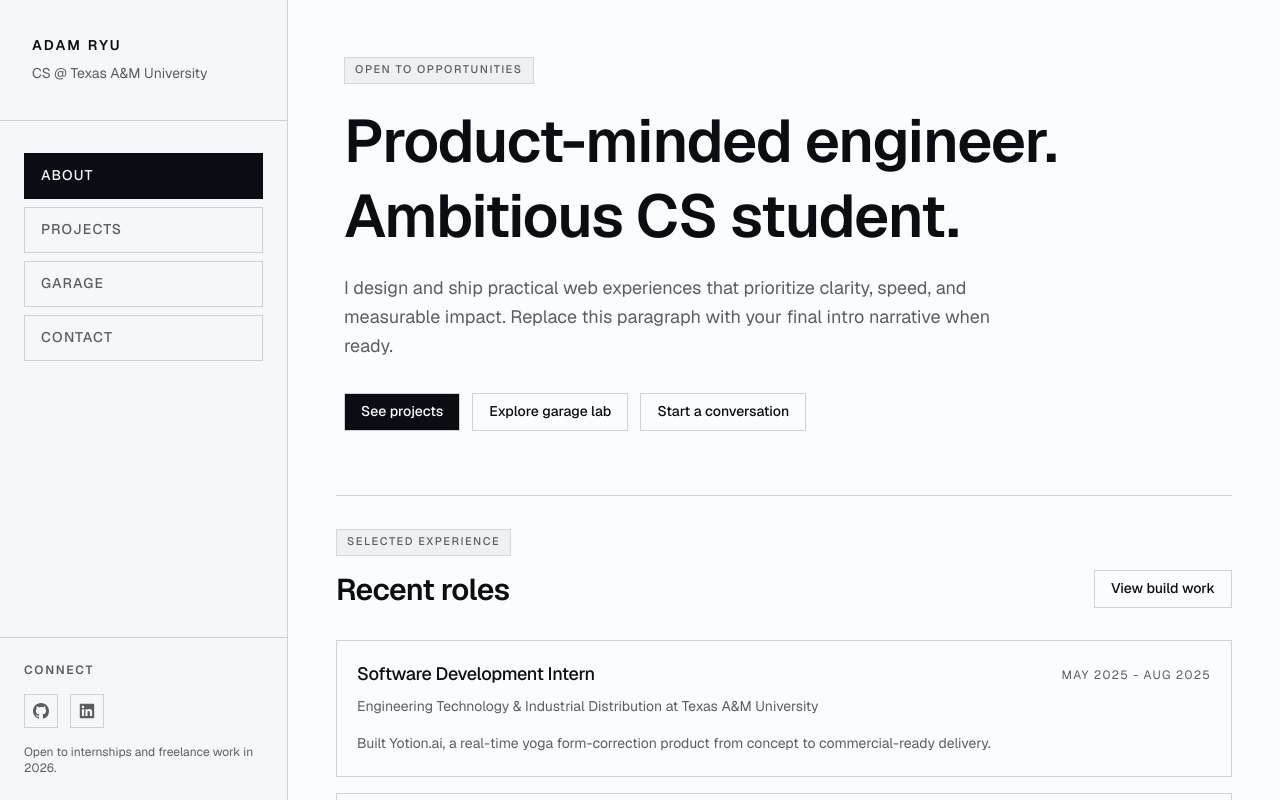
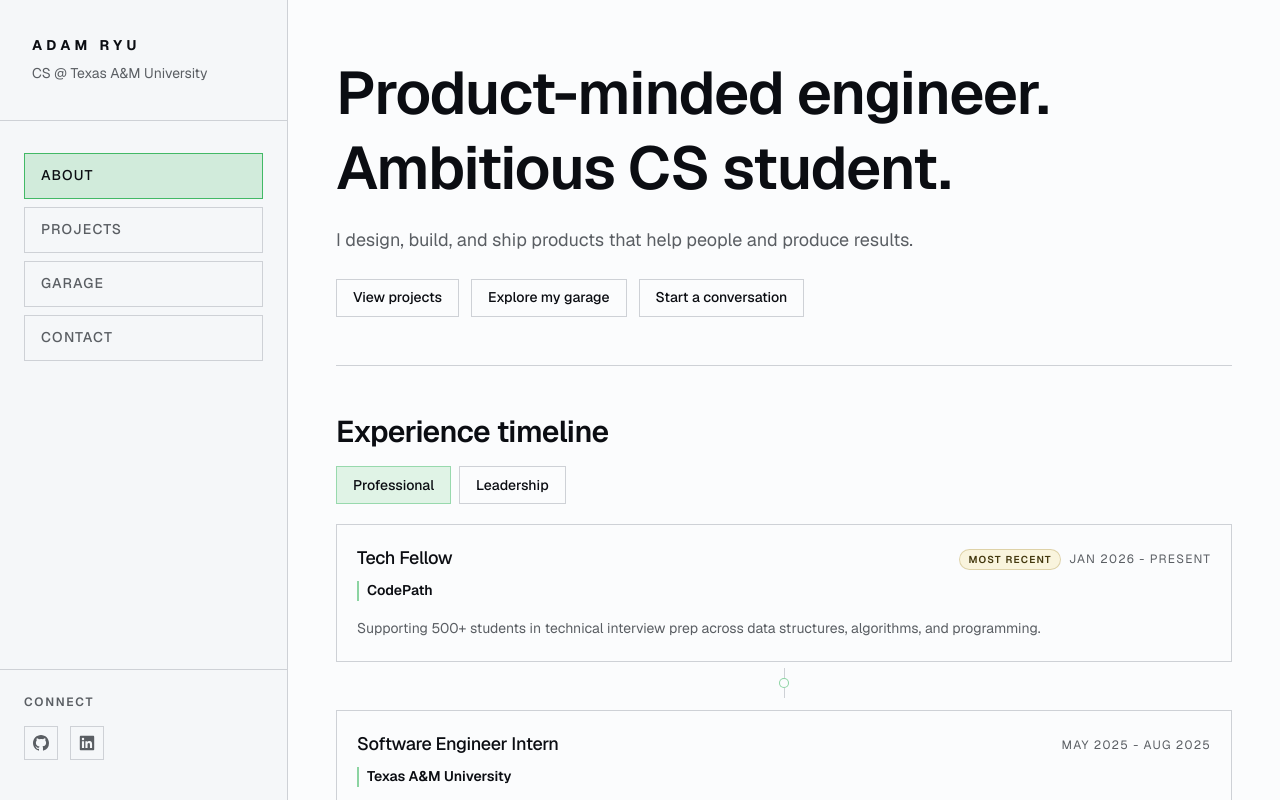
Before and after one commit to adavidryu/portfolio, a Next.js app: page / in a window 1280 px wide. Shown: the top 800 px of the page. Built offline with nearby package versions, Linux system fonts and the light colour scheme.

Commit message:
feat: heavily improve ux and strip down unnecessary features

```diff
--- a/app/garage/page.tsx
+++ b/app/garage/page.tsx
@@ -72,8 +72,7 @@ export default async function Garage() {
       <ContentArea>
         <section className="space-y-12">
           <div className="section-wrap">
-            <span className="eyebrow">Garage Lab</span>
-            <h1 className="mt-5 max-w-4xl text-4xl font-semibold leading-tight md:text-5xl">
+            <h1 className="max-w-4xl text-4xl font-semibold leading-tight md:text-5xl">
               Maintenance, mods, and repairs.<br />My love for wrenching.
             </h1>
             <p className="mt-4 max-w-3xl text-base leading-relaxed text-muted-foreground">
@@ -84,14 +83,13 @@ export default async function Garage() {
           <div className="section-rule">
             <div className="flex flex-wrap items-end justify-between gap-3">
               <div>
-                <span className="eyebrow">Recent videos</span>
-                <h2 className="mt-4 text-2xl font-semibold md:text-3xl">Latest from @q50ryu</h2>
+                <h2 className="text-2xl font-semibold md:text-3xl">Latest from @q50ryu</h2>
               </div>
               <a
                 href="https://www.tiktok.com/@q50ryu"
                 target="_blank"
                 rel="noopener noreferrer"
-                className="action-link"
+                className="action-link action-link--accent"
               >
                 Open TikTok profile
               </a>
--- a/app/globals.css
+++ b/app/globals.css
@@ -57,12 +57,12 @@
   --secondary-foreground: oklch(0.2 0.01 260);
   --muted: oklch(0.965 0.003 260);
   --muted-foreground: oklch(0.48 0.01 260);
-  --accent: oklch(0.69 0.16 250);
+  --accent: oklch(0.7 0.16 150);
   --accent-foreground: oklch(0.985 0.002 260);
   --destructive: oklch(0.577 0.245 27.325);
   --border: oklch(0.86 0.008 260);
   --input: oklch(0.89 0.008 260);
-  --ring: oklch(0.62 0.11 250);
+  --ring: oklch(0.68 0.12 150);
   --chart-1: oklch(0.646 0.222 41.116);
   --chart-2: oklch(0.6 0.118 184.704);
   --chart-3: oklch(0.398 0.07 227.392);
@@ -75,7 +75,7 @@
   --sidebar-accent: oklch(0.955 0.004 260);
   --sidebar-accent-foreground: oklch(0.2 0.01 260);
   --sidebar-border: oklch(0.86 0.008 260);
-  --sidebar-ring: oklch(0.62 0.11 250);
+  --sidebar-ring: oklch(0.68 0.12 150);
 }
 
 .dark {
@@ -91,12 +91,12 @@
   --secondary-foreground: oklch(0.97 0.002 260);
   --muted: oklch(0.24 0.01 260);
   --muted-foreground: oklch(0.72 0.01 260);
-  --accent: oklch(0.74 0.15 250);
-  --accent-foreground: oklch(0.16 0.01 260);
+  --accent: oklch(0.76 0.13 150);
+  --accent-foreground: oklch(0.12 0.01 260);
   --destructive: oklch(0.704 0.191 22.216);
   --border: oklch(1 0 0 / 16%);
   --input: oklch(1 0 0 / 20%);
-  --ring: oklch(0.72 0.14 250);
+  --ring: oklch(0.74 0.12 150);
   --chart-1: oklch(0.488 0.243 264.376);
   --chart-2: oklch(0.696 0.17 162.48);
   --chart-3: oklch(0.769 0.188 70.08);
@@ -109,7 +109,7 @@
   --sidebar-accent: oklch(0.26 0.01 260);
   --sidebar-accent-foreground: oklch(0.97 0.002 260);
   --sidebar-border: oklch(1 0 0 / 16%);
-  --sidebar-ring: oklch(0.72 0.14 250);
+  --sidebar-ring: oklch(0.74 0.12 150);
 }
 
 @layer base {
@@ -119,6 +119,10 @@
   body {
     @apply bg-background text-foreground font-sans;
     text-rendering: geometricPrecision;
+    background-image:
+      radial-gradient(circle at 12% 10%, oklch(0.96 0.02 250 / 0.45), transparent 26%),
+      radial-gradient(circle at 86% 6%, oklch(0.95 0.015 255 / 0.32), transparent 22%);
+    background-attachment: fixed;
   }
 
   h1,
@@ -126,6 +130,10 @@
   h3,
   h4 {
     letter-spacing: -0.02em;
+  }
+
+  a {
+    color: inherit;
   }
 }
 
@@ -139,10 +147,21 @@
   }
 
   .eyebrow {
-    @apply inline-flex items-center border border-border/80 bg-secondary px-2.5 py-1 text-[11px] font-medium uppercase tracking-[0.14em] text-muted-foreground;
+    @apply inline-flex items-center border border-border/80 bg-secondary/70 px-2.5 py-1 text-[11px] font-medium uppercase tracking-[0.14em] text-muted-foreground;
   }
 
   .action-link {
-    @apply inline-flex items-center gap-2 border border-border px-4 py-2 text-sm font-medium transition-colors hover:bg-secondary/70;
+    @apply inline-flex items-center gap-2 border border-border bg-background px-4 py-2 text-sm font-medium text-foreground transition-colors hover:border-foreground/40 hover:bg-secondary/70;
+  }
+
+  .action-link--accent {
+    @apply border-accent/45 bg-accent/15 text-foreground hover:border-accent hover:bg-accent/25;
+  }
+
+  .status-chip {
+    @apply inline-flex items-center rounded-full border px-2 py-0.5 text-[10px] font-semibold uppercase tracking-[0.12em];
+    border-color: oklch(0.78 0.08 95 / 0.55);
+    background-color: oklch(0.95 0.05 95 / 0.6);
+    color: oklch(0.34 0.06 95);
   }
 }
--- a/app/page.tsx
+++ b/app/page.tsx
@@ -1,28 +1,85 @@
+ 'use client';
+
+import { useState } from 'react';
 import SideNav from '../components/SideNav';
 import ContentArea from '../components/ContentArea';
 
+type ExperienceTab = 'professional' | 'leadership';
+
+interface ExperienceItem {
+  role: string;
+  org: string;
+  period: string;
+  summary: string;
+  isMostRecent?: boolean;
+}
+
+const professionalExperiences: ExperienceItem[] = [
+  {
+    role: 'Tech Fellow',
+    org: 'CodePath',
+    period: 'Jan 2026 - Present',
+    summary:
+      'Supporting 500+ students in technical interview prep across data structures, algorithms, and programming.',
+    isMostRecent: true,
+  },
+  {
+    role: 'Software Engineer Intern',
+    org: 'Texas A&M University',
+    period: 'May 2025 - Aug 2025',
+    summary:
+      'Led a 4-person team to build a full-stack, market-ready fitness form-correction app using MediaPipe, an LLM, and modern frameworks.',
+  },
+  {
+    role: 'Software Engineer Fellow',
+    org: 'Headstarter',
+    period: 'Jul 2024 - Sep 2024',
+    summary:
+      'Built 4 AI projects with modern tools through project-based learning, competitions, networking, and career development.',
+  },
+];
+
+const leadershipExperiences: ExperienceItem[] = [
+  {
+    role: 'Workshops Officer',
+    org: 'Aggie Coding Club (Texas A&M University)',
+    period: 'Apr 2025 - Present',
+    summary:
+      'Coordinate outreach and hands-on coding workshops that bring new and experienced builders together through shared technical passion.',
+    isMostRecent: true,
+  },
+  {
+    role: 'Engineering Peer Mentor',
+    org: 'Texas A&M University',
+    period: 'Add dates',
+    summary:
+      'Mentored 30+ first-year engineering students through weekly sessions on academics, career planning, and campus support resources.',
+  },
+];
+
 export default function Home() {
+  const [experienceTab, setExperienceTab] = useState<ExperienceTab>('professional');
+  const experiences = experienceTab === 'professional' ? professionalExperiences : leadershipExperiences;
+
   return (
     <div className="min-h-screen bg-background text-foreground flex relative">
       <SideNav currentPage="about" />
 
       <ContentArea>
-        <div className="space-y-12 md:space-y-14">
-          <section className="section-wrap px-1 sm:px-2">
-            <span className="eyebrow">Open to opportunities</span>
-            <h1 className="mt-5 max-w-4xl text-4xl font-semibold leading-tight md:text-6xl">
+        <div className="space-y-8 md:space-y-10">
+          <section className="section-wrap">
+            <h1 className="max-w-4xl text-4xl font-semibold leading-tight md:text-6xl">
               Product-minded engineer. Ambitious CS student.
             </h1>
             <p className="mt-5 max-w-2xl text-base leading-relaxed text-muted-foreground md:text-lg">
-              I design and ship practical web experiences that prioritize clarity, speed, and measurable impact.
-              Replace this paragraph with your final intro narrative when ready.
+              I design, build, and ship products that help people and produce results.
             </p>
-            <div className="mt-8 flex flex-wrap gap-3">
-              <a href="/projects" className="action-link bg-foreground text-background hover:bg-foreground/90">
-                See projects
+            <div className="mt-6 flex flex-wrap gap-3">
+              <a href="/projects" className="action-link">
+                View projects
               </a>
               <a href="/garage" className="action-link">
-                Explore garage lab
+                Explore my garage
               </a>
               <a href="/contact" className="action-link">
                 Start a conversation
@@ -33,38 +90,63 @@ export default function Home() {
           <section className="section-rule">
             <div className="flex flex-wrap items-end justify-between gap-4">
               <div>
-                <span className="eyebrow">Selected experience</span>
-                <h2 className="mt-4 text-2xl font-semibold md:text-3xl">Recent roles</h2>
+                <h2 className="mt-4 text-2xl font-semibold md:text-3xl">Experience timeline</h2>
               </div>
-              <a href="/projects" className="action-link">
-                View build work
-              </a>
             </div>
 
-            <div className="mt-8 space-y-4">
+            <div className="mt-4 flex flex-wrap gap-2">
+              <button
+                type="button"
+                onClick={() => setExperienceTab('professional')}
+                className={`action-link ${
+                  experienceTab === 'professional' ? 'action-link--accent' : ''
+                }`}
+              >
+                Professional
+              </button>
+              <button
+                type="button"
+                onClick={() => setExperienceTab('leadership')}
+                className={`action-link ${
+                  experienceTab === 'leadership' ? 'action-link--accent' : ''
+                }`}
+              >
+                Leadership
+              </button>
+            </div>
+
+            <div className="mt-5 space-y-1.5">
+              {experiences.map((item, index) => (
+                <div key={`${item.role}-${item.period}`}>
                   <article className="border border-border p-5">
                     <div className="flex flex-wrap items-center justify-between gap-3">
-                  <h3 className="text-lg font-medium">Software Development Intern</h3>
-                  <p className="text-xs uppercase tracking-[0.1em] text-muted-foreground">May 2025 - Aug 2025</p>
+                      <h3 className="text-lg font-medium">{item.role}</h3>
+                      <div className="flex flex-wrap items-center gap-2">
+                        {item.isMostRecent && (
+                          <span className="status-chip">
+                            Most recent
+                          </span>
+                        )}
+                        <p className="text-xs uppercase tracking-[0.1em] text-muted-foreground">{item.period}</p>
                       </div>
-                <p className="mt-2 text-sm text-muted-foreground">
-                  Engineering Technology & Industrial Distribution at Texas A&M University
+                    </div>
+                    <p className="mt-2 inline-flex items-center border-l-2 border-accent/60 pl-2 text-sm font-semibold text-foreground">
+                      {item.org}
                     </p>
-                <p className="mt-4 text-sm leading-relaxed text-muted-foreground">
-                  Built Yotion.ai, a real-time yoga form-correction product from concept to commercial-ready delivery.
-                </p>
+                    <p className="mt-4 text-sm leading-relaxed text-muted-foreground">{item.summary}</p>
                   </article>
 
-              <article className="border border-border p-5">
-                <div className="flex flex-wrap items-center justify-between gap-3">
-                  <h3 className="text-lg font-medium">Software Engineering Fellow</h3>
-                  <p className="text-xs uppercase tracking-[0.1em] text-muted-foreground">Jul 2024 - Sep 2024</p>
+                  {index < experiences.length - 1 && (
+                    <div className="flex justify-center py-1.5">
+                      <div className="flex flex-col items-center">
+                        <div className="h-2.5 w-px bg-border" />
+                        <div className="h-2.5 w-2.5 rounded-full border border-accent/60 bg-background" />
+                        <div className="h-2.5 w-px bg-border" />
                       </div>
-                <p className="mt-2 text-sm text-muted-foreground">Headstarter</p>
-                <p className="mt-4 text-sm leading-relaxed text-muted-foreground">
-                  Built responsive web apps and APIs with measurable performance improvements.
-                </p>
-              </article>
+                    </div>
+                  )}
+                </div>
+              ))}
             </div>
           </section>
 
@@ -75,7 +157,7 @@ export default function Home() {
                 Share your thoughts or opportunities. I&apos;ll follow up quickly.
               </p>
             </div>
-            <a href="/contact" className="action-link bg-accent text-accent-foreground hover:bg-accent/90">
+            <a href="/contact" className="action-link action-link--accent">
               Contact me
             </a>
           </section>
--- a/components/SideNav.tsx
+++ b/components/SideNav.tsx
@@ -26,7 +26,7 @@ export default function SideNav({ currentPage }: SideNavProps) {
           </Link>
           <button
             onClick={() => setIsOpen((prev) => !prev)}
-            className="inline-flex items-center gap-2 border border-border px-3 py-2 text-xs font-medium uppercase tracking-[0.1em]"
+            className="inline-flex items-center gap-2 border border-accent/40 bg-accent/10 px-3 py-2 text-xs font-medium uppercase tracking-[0.1em] hover:bg-accent/20"
           >
             Menu
             <svg className="h-4 w-4" fill="none" stroke="currentColor" viewBox="0 0 24 24">
@@ -60,7 +60,7 @@ export default function SideNav({ currentPage }: SideNavProps) {
               onClick={() => setIsOpen(false)}
               className={`border px-3 py-2 text-sm font-medium transition-colors ${
                 currentPage === item.id
-                  ? 'border-foreground bg-foreground text-background'
+                  ? 'border-accent bg-accent/20 text-foreground'
                   : 'border-border hover:bg-secondary'
               }`}
             >
@@ -73,7 +73,7 @@ export default function SideNav({ currentPage }: SideNavProps) {
       <aside className="fixed left-0 top-0 z-40 hidden h-screen w-72 border-r border-border bg-sidebar lg:flex lg:flex-col">
         <div className="border-b border-sidebar-border px-8 py-9">
           <Link href="/" className="block">
-            <p className="text-sm font-semibold uppercase tracking-[0.16em] text-sidebar-foreground">Adam Ryu</p>
+            <p className="text-sm font-bold uppercase tracking-[0.32em] text-sidebar-foreground">Adam Ryu</p>
             <p className="mt-2 text-sm text-muted-foreground">CS @ Texas A&M University</p>
           </Link>
         </div>
@@ -86,7 +86,7 @@ export default function SideNav({ currentPage }: SideNavProps) {
                 href={item.href}
                 className={`block border px-4 py-3 text-sm font-medium uppercase tracking-[0.08em] transition-colors ${
                   currentPage === item.id
-                    ? 'border-sidebar-foreground bg-sidebar-foreground text-sidebar'
+                    ? 'border-accent bg-accent/20 text-sidebar-foreground'
                     : 'border-sidebar-border text-muted-foreground hover:bg-sidebar-accent hover:text-sidebar-foreground'
                 }`}
               >
@@ -123,8 +123,6 @@ export default function SideNav({ currentPage }: SideNavProps) {
               </svg>
             </a>
           </div>
-
-          <p className="text-xs text-muted-foreground">Open to internships and freelance work in 2026.</p>
         </div>
       </aside>
     </>
```
Also changed, not shown: app/api/contact/route.ts (added, +53 -0 lines), app/contact/page.tsx (+5 -10 lines), app/projects/page.tsx (+4 -6 lines), 2 other files (tests, documents, lock files or other folders). Lines whose indentation alone changed are shown as unchanged.
